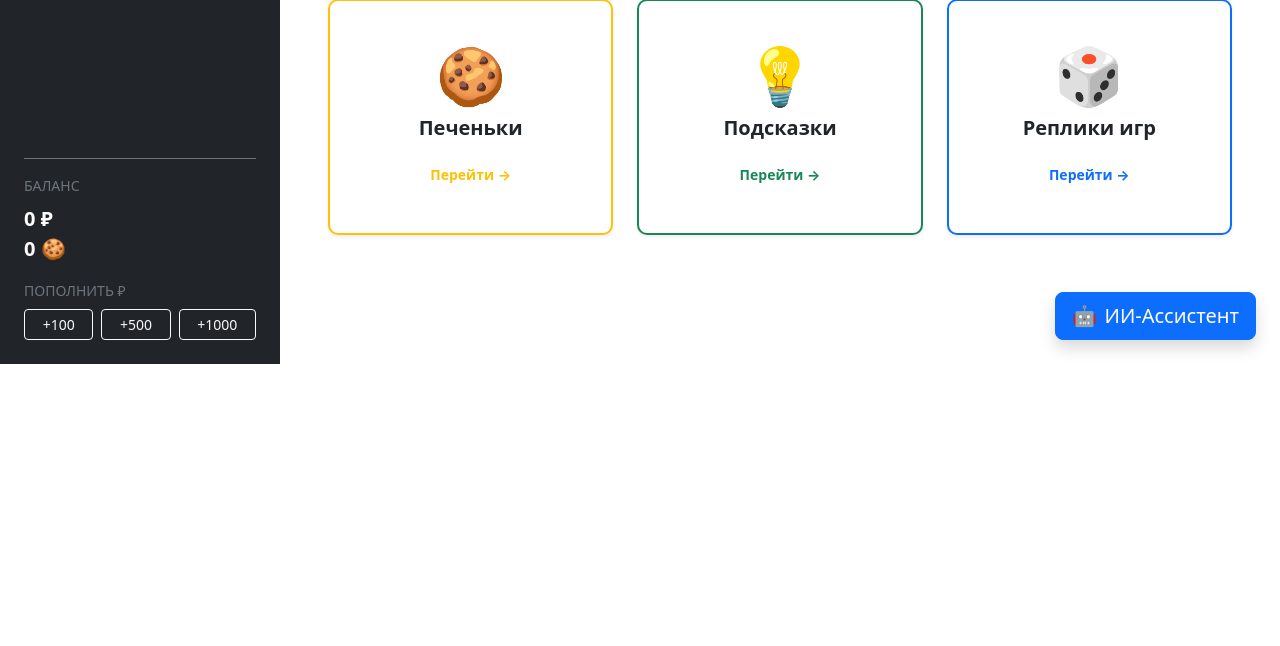
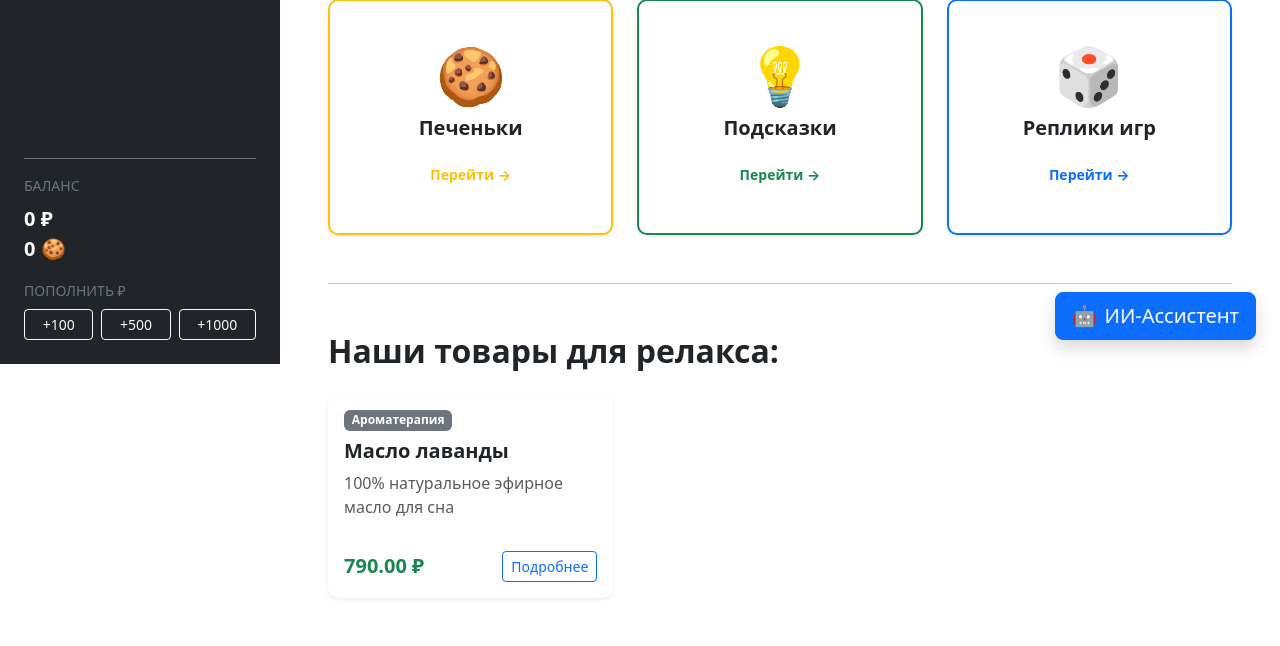
Before and after one commit to Yulianna-Aleeva/web-server, a Django app: page / in a window 1280 px wide. Shown: the part 436-1082 px from the top of the page. Before the commit the page ends 800 px from the top, so only its background shows below. Run offline with Django 5.2, Linux system fonts and the light colour scheme; data comes from the database, SQL or seed files in the repository; some libraries are stand-ins or nearby versions.

Commit message:
feat(home): task 2 - show products

```diff
--- a/catalog/templates/catalog/home.html
+++ b/catalog/templates/catalog/home.html
@@ -54,6 +54,31 @@
                     </a>
                 </div>
             </div>
+            <!-- Список товаров из базы данных -->
+            <hr class="my-5">
+            <h2 class="fw-bold mb-4">Наши товары для релакса:</h2>
+            <div class="row g-4">
+                {% for product in products %}
+                <div class="col-md-4">
+                    <div class="card h-100 shadow-sm border-0" style="border-radius: 10px;">
+                        {% if product.image %}
+                        <img src="{{ product.image.url }}" class="card-img-top" alt="{{ product.name }}" style="height: 200px; object-fit: cover; border-top-left-radius: 10px; border-top-right-radius: 10px;">
+                        {% endif %}
+                        <div class="card-body d-flex flex-column">
+                            <span class="badge bg-secondary align-self-start mb-2">{{ product.category.name }}</span>
+                            <h5 class="card-title fw-bold">{{ product.name }}</h5>
+                            <p class="card-text text-muted flex-grow-1">{{ product.description|truncatechars:100 }}</p>
+                            <div class="d-flex justify-content-between align-items-center mt-3">
+                                <span class="fs-5 fw-bold text-success">{{ product.price }} ₽</span>
+                                <a href="{% url 'catalog:product_detail' product.pk %}" class="btn btn-outline-primary btn-sm">Подробнее</a>
+                            </div>
+                        </div>
+                    </div>
+                </div>
+                {% empty %}
+                <p class="text-muted">Товаров пока нет.</p>
+                {% endfor %}
+            </div>
             <div class="position-fixed bottom-0 end-0 m-4" style="z-index: 1060;">
                 <button class="btn btn-primary btn-lg shadow d-flex align-items-center gap-2">
                     <span class="emoji-robot"></span> ИИ-Ассистент
--- a/catalog/views.py
+++ b/catalog/views.py
@@ -4,9 +4,11 @@ from .models import Product, Contact
 
 
 def home(request):
+    products = Product.objects.all()
     latest_products = Product.objects.order_by('-created_at')[:5]
     print("Последние 5 товаров:", latest_products)
-    return render(request, 'catalog/home.html')
+    return render(request, 'catalog/home.html', {'products': products})
+
 
 
 def contacts(request):
```
